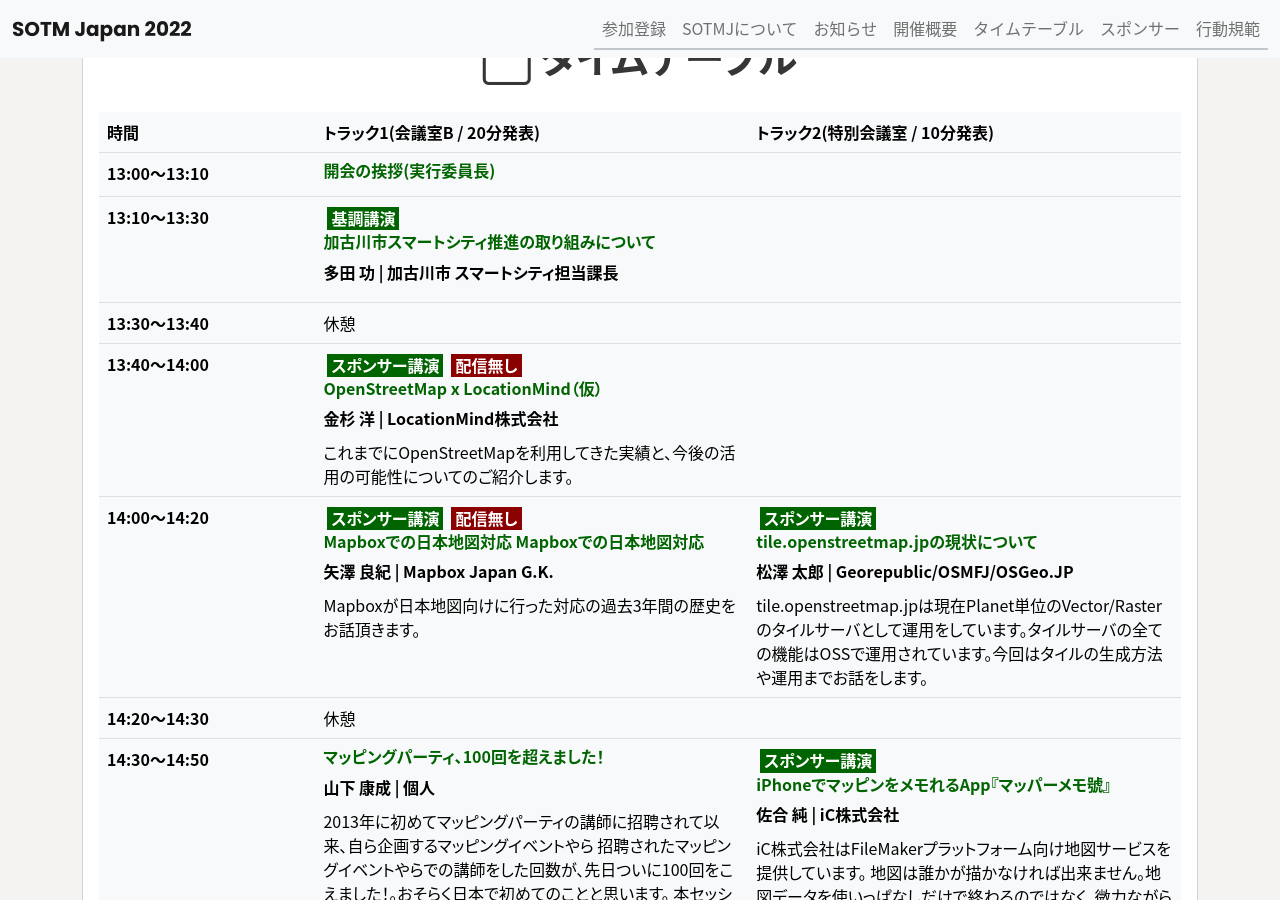
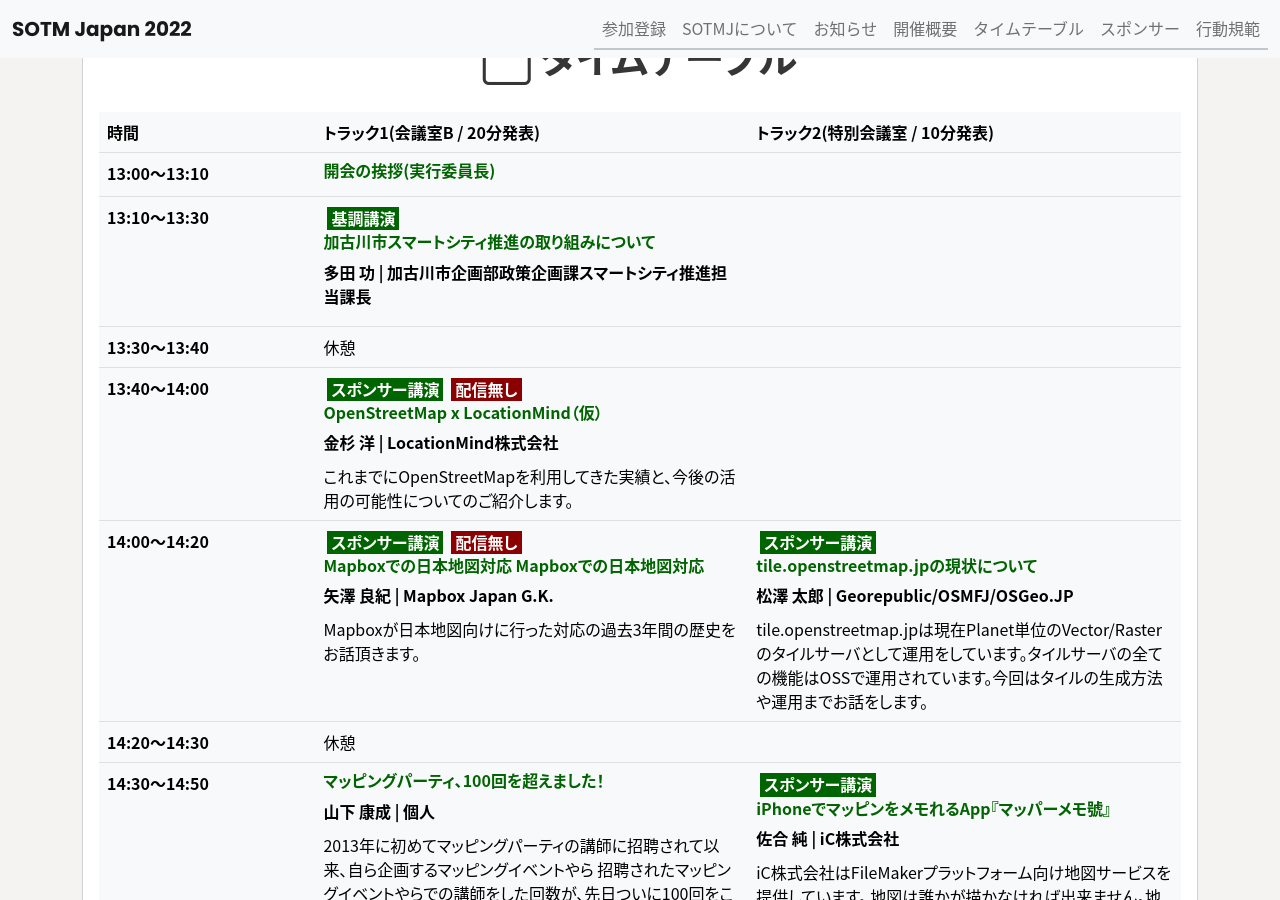
Before and after one commit to osmfj/sotmjp2022, a Jekyll site: the page built from index.md, in a window 1280 px wide and 900 px high, scrolled down 2092 px. Built offline with Jekyll 4.4.1, drawn with Linux system fonts in a browser that asks for light colours; comment, search, counter and statistics services are not loaded.

Commit message:
update timetable

```diff
--- a/_includes/timetable.html
+++ b/_includes/timetable.html
@@ -27,7 +27,7 @@
                     <th>13:10〜13:30</th>
                     <td>
                       <h5><span>基調講演</span><br>加古川市スマートシティ推進の取り組みについて</h5>
-                      <p class="speaker">多田 功 | 加古川市 スマートシティ担当課長</p>
+                      <p class="speaker">多田 功 | 加古川市企画部政策企画課スマートシティ推進担当課長</p>
                     </td>
                     <td>&nbsp;</td>
                   </tr>
```
